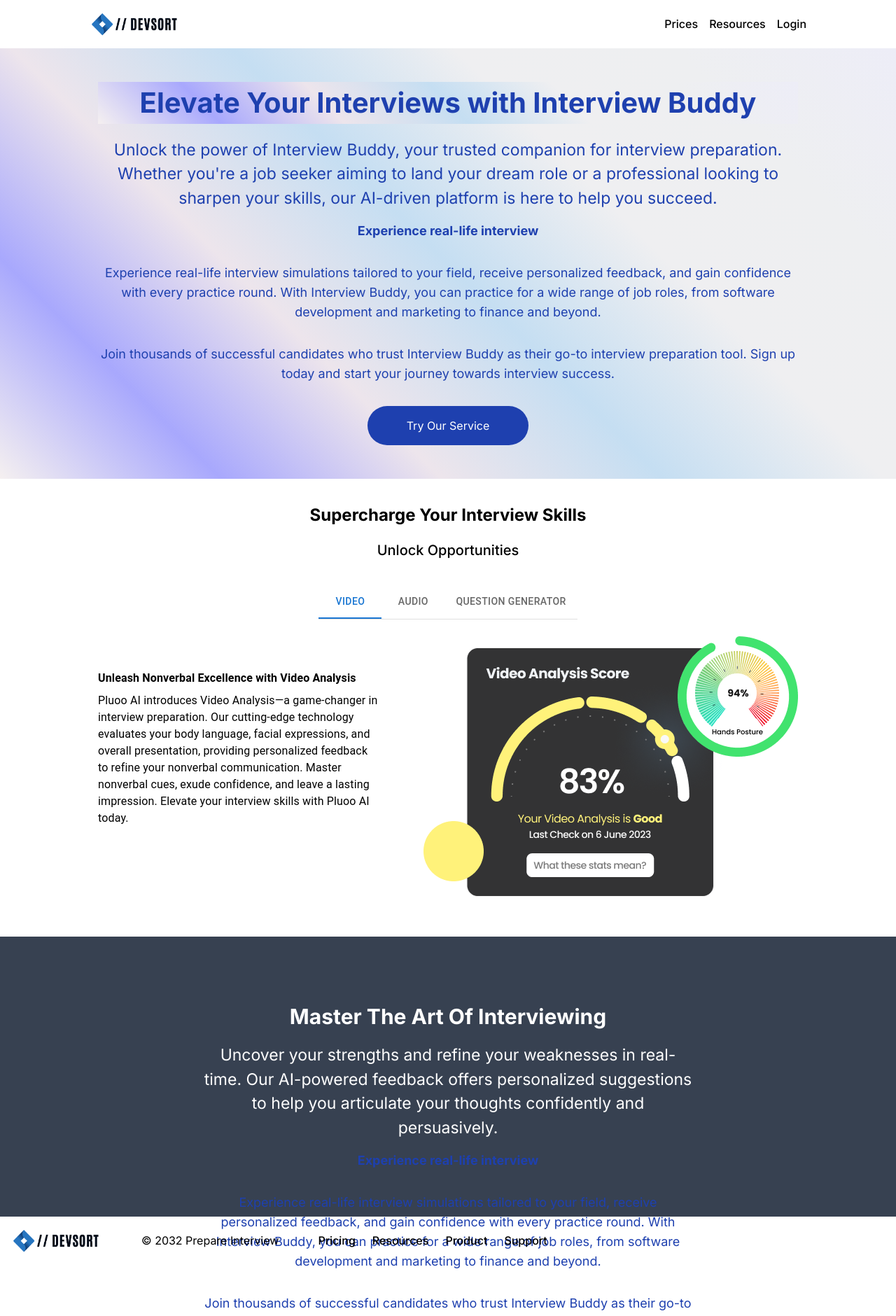
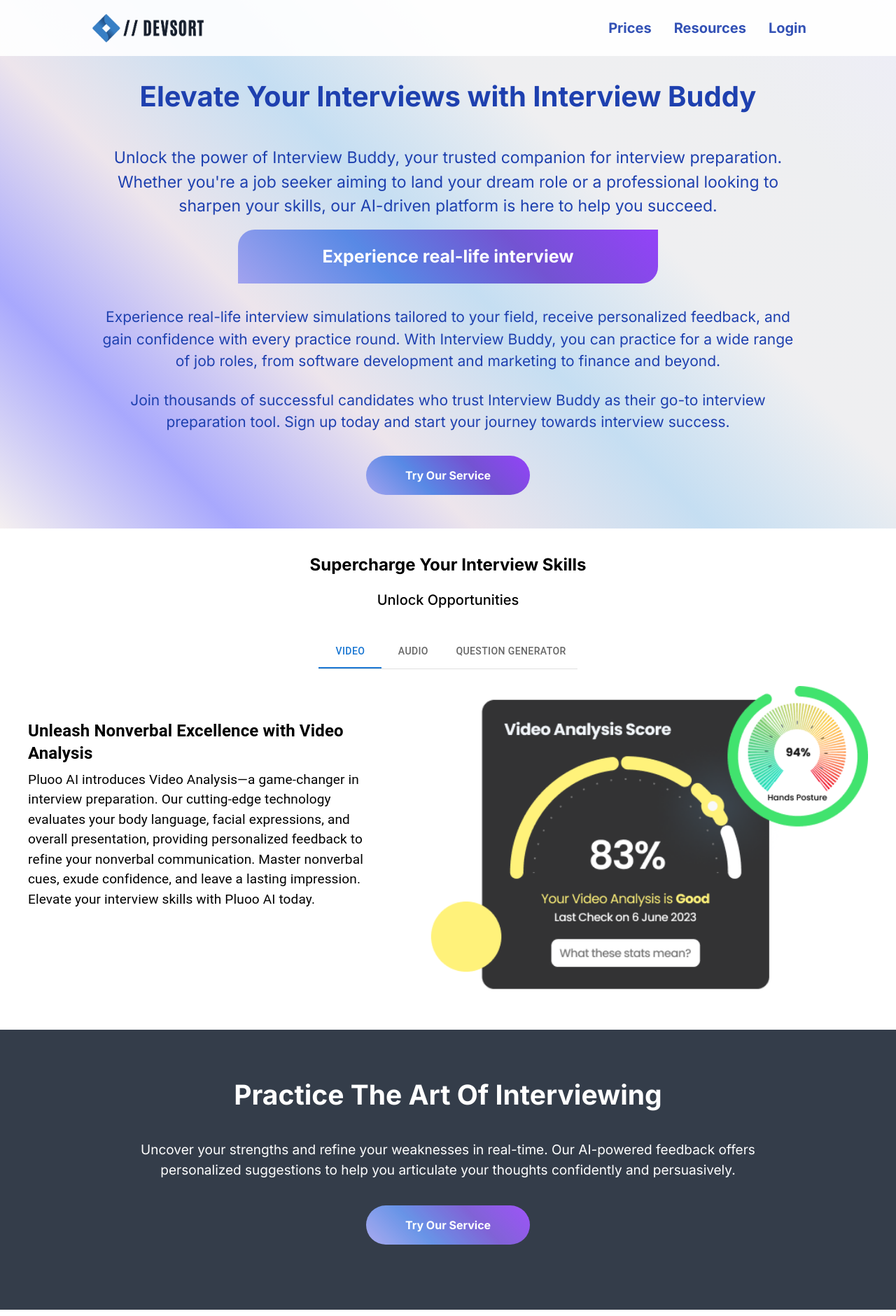
Before and after one commit to sahil-khan-s/frontend, a Next.js app in the folder frontend/: page / in a window 1280 px wide. Shown: the top 1880 px of the page at 70% size. Built offline with nearby package versions, Linux system fonts and the light colour scheme.

Commit message:
LandingPage Ui updated

```diff
--- a/frontend/src/app/components/common/Footer.js
+++ b/frontend/src/app/components/common/Footer.js
@@ -6,7 +6,7 @@
   return (
     <div className=''>
     <div className=' px-4 '>
-        <nav className=" py-4 flex space-x-14 items-center ">
+        <nav className=" py-4  flex items-center space-x-14 items-center ">
       <div className="flex items-center">
         <Image src={devsort} alt="Logo" width={130} height={100} className="" />
       </div>
@@ -15,7 +15,7 @@
         © 2032 Prepare Interview
         </span>
       </div>
-      <div className="flex items-center space-x-6">
+      <div className="flex items-center space-x-6 text-bold text-xl text-blue-800">
         <Link href="/">
           <h1 className=" font-medium">Pricing</h1>
         </Link>
--- a/frontend/src/app/components/common/Header.js
+++ b/frontend/src/app/components/common/Header.js
@@ -7,20 +7,20 @@
     <div className=''>
 
 
-    <div className='  mx-auto container 2xl:max-w-container xl:px-[128px]'>
-        <nav className=" py-4 flex justify-between items-center ">
+    <div className=' bg-white fixed opacity-[0.9]  mx-auto container 2xl:max-w-container xl:px-[128px]'>
+        <nav className=" py-4 flex justify-between  items-center ">
       <div className="flex items-center">
-        <Image src={devsort} alt="Logo" width={130} height={100} className="" />
+        <Image src={devsort} alt="Logo" width={170} height={100} className="" />
       </div>
-      <div className="flex items-center space-x-4">
+      <div className="flex items-center text-blue-800 text-xl space-x-8">
         <Link href="/">
-          <h1 className=" font-medium">Prices</h1>
+          <h1 className=" font-bold">Prices</h1>
         </Link>
         <Link href="/">
-          <h1 className=" font-medium">Resources</h1>
+          <h1 className=" font-bold">Resources</h1>
         </Link>
         <Link href="/login">
-          <h1 className=" font-medium">Login</h1>
+          <h1 className=" font-bold">Login</h1>
         </Link>
       </div>
     </nav>
--- a/frontend/src/app/components/common/MasterArt.js
+++ b/frontend/src/app/components/common/MasterArt.js
@@ -11,17 +11,17 @@
 }) {
   return (
     <div>
-         <div className={` ${className}  `}>
+         <div className={` ${className}  mt-10`}>
             <h1 className={` ${className2} text-blue-800 text-center `}>{title}</h1>
             <p className={` ${className3} text-center py-4  text-[23px]`}>
               {discription}
             </p>
             <div className="text-center text-blue-800">
 
-             <p className="text-lg mb-8 font-bold text-[32px] text-blue-800">
+             <p className="gradient-text rounded-tl-3xl rounded-br-3xl max-w-[600px] py-5 mx-auto mb-8 font-bold text-[25px] text-white">
                Experience real-life interview
              </p>
-             <p className="text-lg mb-8">
+             <p className=" mb-6 text-[21px]">
                Experience real-life interview simulations tailored to your
                field, receive personalized feedback, and gain confidence with
                every practice round. With Interview Buddy, you can practice for
@@ -29,16 +29,16 @@
                marketing to finance and beyond.
              </p>
 
-             <p className="text-lg mb-8">
+             <p className=" mb-8 text-[21px]">
                Join thousands of successful candidates who trust Interview
                Buddy as their go-to interview preparation tool. Sign up today
                and start your journey towards interview success.
              </p>
              {/* Add your call-to-action button here if needed */}
            </div>
-            <div className={`${btnstyle}  mt-5 flex justify-center` }>
+            <div className={`${btnstyle}   mt-5 flex justify-center` }>
               <Link href="/login">
-             <button className=" bg-blue-800 py-4 px-14 text-white rounded-full">{btnText}</button>
+             <button className=" bg-blue-800 gradient-text py-4 font-bold px-14 text-white rounded-full">{btnText}</button>
              </Link>
             </div>
 
--- a/frontend/src/app/components/landingPage/Hero.js
+++ b/frontend/src/app/components/landingPage/Hero.js
@@ -4,14 +4,14 @@
 import MasterArt from "@/app/components/common/MasterArt";
 function Hero() {
   return (
-    <div className="gradient  pb-12">
+    <div className="gradient   pb-12">
       <div className="  mx-auto container 2xl:max-w-container  xl:px-[128px]">
         <div className="flex lg:flex-row flex-col  max-w-[1000px] mx-auto pt-12 items-center justify-center justify-between">
 
           <div>
           <MasterArt
             className=""
-            className2="text-text-blue-800 gradient text-[40px] font-bold"
+            className2="text-blue-800  rounded-tl-[40px] rounded-br-[40px] py-5 text-[40px] font-bold"
             className3="text-blue-800  pt-5"
             title="Elevate Your Interviews with Interview Buddy"
             discription=" Unlock the power of Interview Buddy, your trusted companion for
--- a/frontend/src/app/components/landingPage/Tabs.js
+++ b/frontend/src/app/components/landingPage/Tabs.js
@@ -33,11 +33,11 @@
           </Box>
           <TabPanel value="1">
            <div className="flex justify-between pb-8">
-            <div className="max-w-[400px] pt-10">
-            <h1 className=" py-2 font-bold">Unleash Nonverbal Excellence with Video Analysis</h1>
-            <p>Pluoo AI introduces Video Analysis—a game-changer in interview preparation. Our cutting-edge technology evaluates your body language, facial expressions, and overall presentation, providing personalized feedback to refine your nonverbal communication. Master nonverbal cues, exude confidence, and leave a lasting impression. Elevate your interview skills with Pluoo AI today.</p>
+            <div className="max-w-[500px] pt-10">
+            <h1 className=" py-2 text-2xl font-bold">Unleash Nonverbal Excellence with Video Analysis</h1>
+            <p className="text-[19px]">Pluoo AI introduces Video Analysis—a game-changer in interview preparation. Our cutting-edge technology evaluates your body language, facial expressions, and overall presentation, providing personalized feedback to refine your nonverbal communication. Master nonverbal cues, exude confidence, and leave a lasting impression. Elevate your interview skills with Pluoo AI today.</p>
             </div>
-            <div><Image src={videoTab} alt="" width={600} height={500}/></div>
+            <div><Image src={videoTab} alt="" width={700} height={500}/></div>
 
            </div>
 
--- a/frontend/src/app/globals.css
+++ b/frontend/src/app/globals.css
@@ -32,13 +32,21 @@
 
 
   }
-.backgrounds {
-  opacity: 0.2;
-  position: sticky;
-    /* Add your styles here, including background color */
-   background-image: url(../../public/assets//images/job-interview.png);
-   background-position: center;
-   background-size: cover;
+/*  */
+.gradient-text{
+  background: linear-gradient(
+    45deg,
+    #a2a2ef,
+    #5889e5,
+    #7353d2,
+    #9442f9
+  );
+}
 
 
-  }
+.background{
+  background-image: url(../../public//assets/images/job-interview.jpg);
+  background-position: center;
+  background-size: cover;
+  background-repeat: no-repeat;
+}
--- a/frontend/src/app/page.js
+++ b/frontend/src/app/page.js
@@ -1,7 +1,7 @@
 import Image from "next/image";
 import Hero from "./components/landingPage/Hero";
 import UnlockTabs from "./components/landingPage/Tabs";
-import MasterArt from "./components/common/MasterArt";
+import Link from "next/link";
 import Header from "./components/common/Header";
 import Footer from "./components/common/Footer";
 export default function Home() {
@@ -9,25 +9,29 @@
     <>
     <Header/>
       <Hero />
-    <div className="background">
+    <div className="">
       <UnlockTabs
         span=""
         title="Supercharge Your Interview Skills"
         subTitle="Unlock Opportunities"
       />
-      <div className=" bg-gray-700 h-[400px]">
+      <div className=" bg-gray-800 opacity-[0.9] h-[400px]">
         <div className="  mx-auto container 2xl:max-w-container xl:px-[128px]">
-          <div className="flex pt-24 items-center justify-center">
-            <MasterArt
-              className="max-w-[700px]"
-              className2="text-white text-3xl font-bold text-center"
-              className3="text-white pt-5 text-center"
-              btnstyle="mx-auto"
-              title="Master The Art Of Interviewing"
-              discription="Uncover your strengths and refine your weaknesses in real-time. Our AI-powered feedback offers personalized suggestions to help you articulate your thoughts confidently and persuasively."
-              btnText="Try Devsort Free"
-            />
-          </div>
+          <div className="flex py-16 items-center justify-center">
+          <div className=" max-w-[900px]  ">
+            <h1 className="  text-white font-bold text-[39px] text-center pb-5">Practice The Art Of Interviewing</h1>
+            <p className="text-white text-[19px]  text-center text-center py-4 ">
+            Uncover your strengths and refine your weaknesses in real-time. Our AI-powered feedback offers personalized suggestions to help you articulate your thoughts confidently and persuasively.
+            </p>
+
+            <div className="  mt-5 flex justify-center mx-auto">
+              <Link href="/login">
+             <button className="  gradient-text py-4 font-bold px-14 text-white rounded-full">Try Our Service</button>
+             </Link>
+            </div>
+
+         </div>
+         </div>
         </div>
       </div>
       </div>
```
Also changed, not shown: frontend/public/assets/images/job-interview.png (deleted), 1 other file (tests, documents, lock files or other folders).
